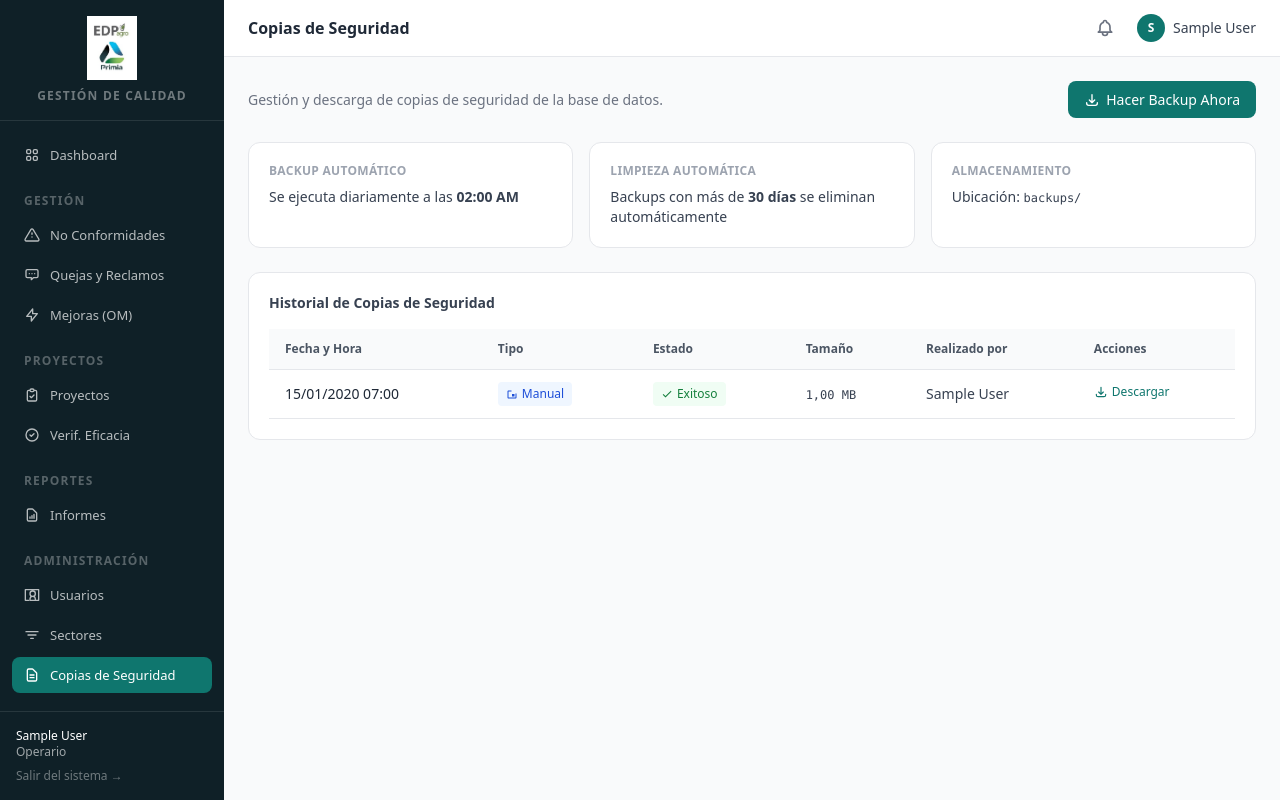
After one commit to dario-coronel/Gestion-Calidad, a Django app: page /backups/ in a window 1280 px wide. The commit adds this page. Run offline with Django 5.2, Linux system fonts and the light colour scheme; a user stored in the database is signed in; tables that the repository leaves empty hold one stand-in row (values such as "Sample post"); some libraries are stand-ins or nearby versions.

Commit message:
feat: add backup management system and backups sidebar link

```diff
--- /dev/null
+++ b/apps/backups/__init__.py
@@ -0,0 +1 @@
+default_app_config = 'apps.backups.apps.BackupsConfig'
--- /dev/null
+++ b/apps/backups/urls.py
@@ -0,0 +1,10 @@
+from django.urls import path
+from . import views
+
+app_name = 'backups'
+
+urlpatterns = [
+    path('', views.lista, name='lista'),
+    path('realizar/', views.realizar_backup, name='realizar'),
+    path('<int:pk>/descargar/', views.descargar_backup, name='descargar'),
+]
--- /dev/null
+++ b/apps/backups/views.py
@@ -0,0 +1,63 @@
+from django.contrib.auth.decorators import login_required
+from django.contrib import messages
+from django.shortcuts import render, redirect
+from django.http import HttpResponse
+from .models import RegistroBackup
+from .utils import ejecutar_backup
+
+
+@login_required
+def lista(request):
+    """Lista historial de backups."""
+    backups = RegistroBackup.objects.all()
+    puede_realizar_backup = request.user.is_superuser or request.user.is_staff
+
+    return render(request, 'backups/lista.html', {
+        'backups': backups,
+        'puede_realizar_backup': puede_realizar_backup,
+    })
+
+
+@login_required
+def realizar_backup(request):
+    """Ejecutar backup manual."""
+    if not (request.user.is_superuser or request.user.is_staff):
+        messages.error(request, 'No tenés permisos para realizar backups.')
+        return redirect('backups:lista')
+
+    if request.method == 'POST':
+        try:
+            registro = ejecutar_backup(tipo='manual', usuario=request.user)
+            if registro.estado == 'exitoso':
+                messages.success(request, f'Backup realizado exitosamente. Tamaño: {registro.tamaño_mb:.2f} MB')
+            else:
+                messages.error(request, f'Error al realizar backup: {registro.mensaje_error}')
+        except Exception as e:
+            messages.error(request, f'Error inesperado: {str(e)}')
+
+        return redirect('backups:lista')
+
+    return redirect('backups:lista')
+
+
+@login_required
+def descargar_backup(request, pk):
+    """Descargar archivo de backup."""
+    if not (request.user.is_superuser or request.user.is_staff):
+        messages.error(request, 'No tenés permisos para descargar backups.')
+        return redirect('backups:lista')
+
+    backup = RegistroBackup.objects.get(pk=pk)
+
+    if not backup.ruta_archivo:
+        messages.error(request, 'El archivo de backup no está disponible.')
+        return redirect('backups:lista')
+
+    try:
+        with open(backup.ruta_archivo, 'rb') as f:
+            response = HttpResponse(f.read(), content_type='application/octet-stream')
+            response['Content-Disposition'] = f'attachment; filename="{backup.ruta_archivo.split("/")[-1]}"'
+            return response
+    except FileNotFoundError:
+        messages.error(request, 'El archivo de backup no se encontró.')
+        return redirect('backups:lista')
--- a/requirements.txt
+++ b/requirements.txt
@@ -12,8 +12,7 @@ openpyxl==3.1.5
 plotly==6.7.0
 
 # ─── Utilidades ────────────────────────────────────────────
-pillow==12.2.0
-
+pillow==12.2.0apscheduler==3.10.4
 # ─── Dev / Demo (Streamlit — mantener hasta migración completa) ──
 streamlit
 pandas
--- a/sgc/settings.py
+++ b/sgc/settings.py
@@ -41,6 +41,7 @@ INSTALLED_APPS = [
     'apps.notificaciones',
     'apps.dashboard',
     'apps.reportes',
+    'apps.backups',
 ]
 
 MIDDLEWARE = [
--- a/sgc/urls.py
+++ b/sgc/urls.py
@@ -33,6 +33,7 @@ urlpatterns = [
     path('verificacion/', include('apps.verificacion.urls')),
     path('notificaciones/', include('apps.notificaciones.urls')),
     path('reportes/', include('apps.reportes.urls')),
+    path('backups/', include('apps.backups.urls')),
 ]
 
 if settings.DEBUG:
--- /dev/null
+++ b/templates/backups/lista.html
@@ -0,0 +1,135 @@
+{% extends "base.html" %}
+
+{% block title %}Copias de Seguridad — SGC{% endblock %}
+{% block page_title %}Copias de Seguridad{% endblock %}
+
+{% block content %}
+<div class="flex items-center justify-between mb-6">
+  <div>
+    <p class="text-sm text-gray-500">Gestión y descarga de copias de seguridad de la base de datos.</p>
+  </div>
+  {% if puede_realizar_backup %}
+  <form method="post" action="{% url 'backups:realizar' %}" class="inline">
+    {% csrf_token %}
+    <button type="submit" class="btn-primary">
+      <svg class="w-4 h-4" fill="none" viewBox="0 0 24 24" stroke="currentColor"><path stroke-linecap="round" stroke-linejoin="round" stroke-width="2" d="M4 16v1a3 3 0 003 3h10a3 3 0 003-3v-1m-4-4l-4 4m0 0l-4-4m4 4V4"/></svg>
+      Hacer Backup Ahora
+    </button>
+  </form>
+  {% endif %}
+</div>
+
+{# ── INFO ── #}
+<div class="grid grid-cols-1 md:grid-cols-3 gap-4 mb-6">
+  <div class="card">
+    <h3 class="text-xs uppercase text-gray-400 tracking-wide font-semibold mb-2">Backup Automático</h3>
+    <p class="text-sm text-gray-700">Se ejecuta diariamente a las <strong>02:00 AM</strong></p>
+  </div>
+  <div class="card">
+    <h3 class="text-xs uppercase text-gray-400 tracking-wide font-semibold mb-2">Limpieza Automática</h3>
+    <p class="text-sm text-gray-700">Backups con más de <strong>30 días</strong> se eliminan automáticamente</p>
+  </div>
+  <div class="card">
+    <h3 class="text-xs uppercase text-gray-400 tracking-wide font-semibold mb-2">Almacenamiento</h3>
+    <p class="text-sm text-gray-700">Ubicación: <span class="font-mono text-xs">backups/</span></p>
+  </div>
+</div>
+
+{# ── TABLA DE BACKUPS ── #}
+<div class="card">
+  <h2 class="text-sm font-semibold text-gray-700 mb-4">Historial de Copias de Seguridad</h2>
+
+  {% if backups %}
+  <div class="overflow-x-auto">
+    <table class="w-full text-sm">
+      <thead class="bg-gray-50 border-b">
+        <tr>
+          <th class="px-4 py-3 text-left text-xs font-semibold text-gray-600">Fecha y Hora</th>
+          <th class="px-4 py-3 text-left text-xs font-semibold text-gray-600">Tipo</th>
+          <th class="px-4 py-3 text-left text-xs font-semibold text-gray-600">Estado</th>
+          <th class="px-4 py-3 text-left text-xs font-semibold text-gray-600">Tamaño</th>
+          <th class="px-4 py-3 text-left text-xs font-semibold text-gray-600">Realizado por</th>
+          <th class="px-4 py-3 text-left text-xs font-semibold text-gray-600">Acciones</th>
+        </tr>
+      </thead>
+      <tbody>
+        {% for backup in backups %}
+        <tr class="border-b hover:bg-gray-50">
+          <td class="px-4 py-3 text-gray-800">{{ backup.fecha_hora|date:"d/m/Y H:i" }}</td>
+          <td class="px-4 py-3">
+            <span class="inline-flex items-center gap-1 px-2 py-1 rounded text-xs font-medium
+              {% if backup.tipo == 'manual' %}bg-blue-50 text-blue-700{% else %}bg-green-50 text-green-700{% endif %}">
+              {% if backup.tipo == 'manual' %}
+              <svg class="w-3 h-3" fill="currentColor" viewBox="0 0 24 24"><path d="M11 5H5c-1.1 0-2 .9-2 2v12c0 1.1.9 2 2 2h14c1.1 0 2-.9 2-2v-8h-2v8H5V7h6V5z"/><path d="M17 12h-5v5h5v-5z"/></svg>
+              {% else %}
+              <svg class="w-3 h-3" fill="currentColor" viewBox="0 0 24 24"><path d="M12 8c1.1 0 2-.9 2-2s-.9-2-2-2-2 .9-2 2 .9 2 2 2zm0 2c-1.1 0-2 .9-2 2s.9 2 2 2 2-.9 2-2-.9-2-2-2zm0 6c-1.1 0-2 .9-2 2s.9 2 2 2 2-.9 2-2-.9-2-2-2z"/></svg>
+              {% endif %}
+              {{ backup.get_tipo_display }}
+            </span>
+          </td>
+          <td class="px-4 py-3">
+            {% if backup.estado == 'exitoso' %}
+            <span class="inline-flex items-center gap-1 px-2 py-1 rounded text-xs font-medium bg-green-50 text-green-700">
+              <svg class="w-3 h-3" fill="currentColor" viewBox="0 0 24 24"><path d="M9 16.17L4.83 12l-1.42 1.41L9 19 21 7l-1.41-1.41L9 16.17z"/></svg>
+              {{ backup.get_estado_display }}
+            </span>
+            {% elif backup.estado == 'error' %}
+            <span class="inline-flex items-center gap-1 px-2 py-1 rounded text-xs font-medium bg-red-50 text-red-700">
+              <svg class="w-3 h-3" fill="currentColor" viewBox="0 0 24 24"><path d="M19 6.41L17.59 5 12 10.59 6.41 5 5 6.41 10.59 12 5 17.59 6.41 19 12 13.41 17.59 19 19 17.59 13.41 12 19 6.41z"/></svg>
+              {{ backup.get_estado_display }}
+            </span>
+            {% else %}
+            <span class="inline-flex items-center gap-1 px-2 py-1 rounded text-xs font-medium bg-yellow-50 text-yellow-700">
+              <svg class="w-3 h-3 animate-spin" fill="currentColor" viewBox="0 0 24 24"><path d="M12 2C6.48 2 2 6.48 2 12s4.48 10 10 10 10-4.48 10-10S17.52 2 12 2zm0 18c-4.41 0-8-3.59-8-8s3.59-8 8-8 8 3.59 8 8-3.59 8-8 8zm0-14c-3.31 0-6 2.69-6 6s2.69 6 6 6 6-2.69 6-6-2.69-6-6-6z"/></svg>
+              {{ backup.get_estado_display }}
+            </span>
+            {% endif %}
+          </td>
+          <td class="px-4 py-3">
+            {% if backup.tamaño_mb %}
+            <span class="text-gray-700 font-mono text-xs">{{ backup.tamaño_mb|floatformat:2 }} MB</span>
+            {% else %}
+            <span class="text-gray-400">—</span>
+            {% endif %}
+          </td>
+          <td class="px-4 py-3 text-gray-700">
+            {% if backup.realizado_por %}
+            {{ backup.realizado_por.get_full_name|default:backup.realizado_por.username }}
+            {% else %}
+            <span class="text-gray-400 text-xs">Sistema</span>
+            {% endif %}
+          </td>
+          <td class="px-4 py-3">
+            {% if backup.estado == 'exitoso' and backup.ruta_archivo %}
+            <a href="{% url 'backups:descargar' backup.pk %}"
+               class="inline-flex items-center gap-1 text-teal-700 hover:underline text-xs font-medium"
+               title="Descargar {{ backup.ruta_archivo|default:'backup' }}">
+              <svg class="w-3.5 h-3.5" fill="none" viewBox="0 0 24 24" stroke="currentColor">
+                <path stroke-linecap="round" stroke-linejoin="round" stroke-width="2" d="M4 16v1a3 3 0 003 3h10a3 3 0 003-3v-1m-4-4l-4 4m0 0l-4-4m4 4V4"/>
+              </svg>
+              Descargar
+            </a>
+            {% elif backup.estado == 'error' %}
+            <button type="button" class="text-red-700 text-xs font-medium" onclick="alert('{{ backup.mensaje_error|escapejs }}')">
+              Ver error
+            </button>
+            {% else %}
+            <span class="text-gray-400 text-xs">—</span>
+            {% endif %}
+          </td>
+        </tr>
+        {% endfor %}
+      </tbody>
+    </table>
+  </div>
+  {% else %}
+  <div class="text-center py-12">
+    <svg class="w-12 h-12 mx-auto text-gray-300 mb-4" fill="none" viewBox="0 0 24 24" stroke="currentColor">
+      <path stroke-linecap="round" stroke-linejoin="round" stroke-width="2" d="M9 12h6m-6 4h6m2 5H7a2 2 0 01-2-2V5a2 2 0 012-2h5.586a1 1 0 01.707.293l5.414 5.414a1 1 0 01.293.707V19a2 2 0 01-2 2z"/>
+    </svg>
+    <p class="text-gray-400 text-sm">No hay backups registrados aún.</p>
+  </div>
+  {% endif %}
+</div>
+
+{% endblock %}
--- a/templates/base.html
+++ b/templates/base.html
@@ -107,6 +107,11 @@
          class="nav-link {% if active_app == 'core' %}bg-primary text-white{% else %}text-white/70 hover:bg-white/10{% endif %}">
         <svg class="w-4 h-4" fill="none" viewBox="0 0 24 24" stroke="currentColor"><path stroke-linecap="round" stroke-linejoin="round" stroke-width="2" d="M3 7h18M6 12h12M10 17h4"/></svg>
         Sectores
+      </a>
+      <a href="{% url 'backups:lista' %}"
+         class="nav-link {% if active_app == 'backups' %}bg-primary text-white{% else %}text-white/70 hover:bg-white/10{% endif %}">
+        <svg class="w-4 h-4" fill="none" viewBox="0 0 24 24" stroke="currentColor"><path stroke-linecap="round" stroke-linejoin="round" stroke-width="2" d="M9 12h6m-6 4h6m2 5H7a2 2 0 01-2-2V5a2 2 0 012-2h5.586a1 1 0 01.707.293l5.414 5.414a1 1 0 01.293.707V19a2 2 0 01-2 2z"/></svg>
+        Copias de Seguridad
       </a>
       {% endif %}
 
```
Also changed, not shown: apps/backups/admin.py (added, +16 -0 lines), apps/backups/apps.py (added, +12 -0 lines), apps/backups/management/commands/backup.py (added, +38 -0 lines), apps/backups/models.py (added, +37 -0 lines), apps/backups/scheduler.py (added, +49 -0 lines), apps/backups/utils.py (added, +91 -0 lines), apps/backups/management/__init__.py (added), apps/backups/management/commands/__init__.py (added), apps/backups/migrations/0001_initial.py (added), apps/backups/migrations/__init__.py (added), backups/sgc_backup_20260427_134042.db (added), backups/sgc_backup_20260427_134330.db (added).
